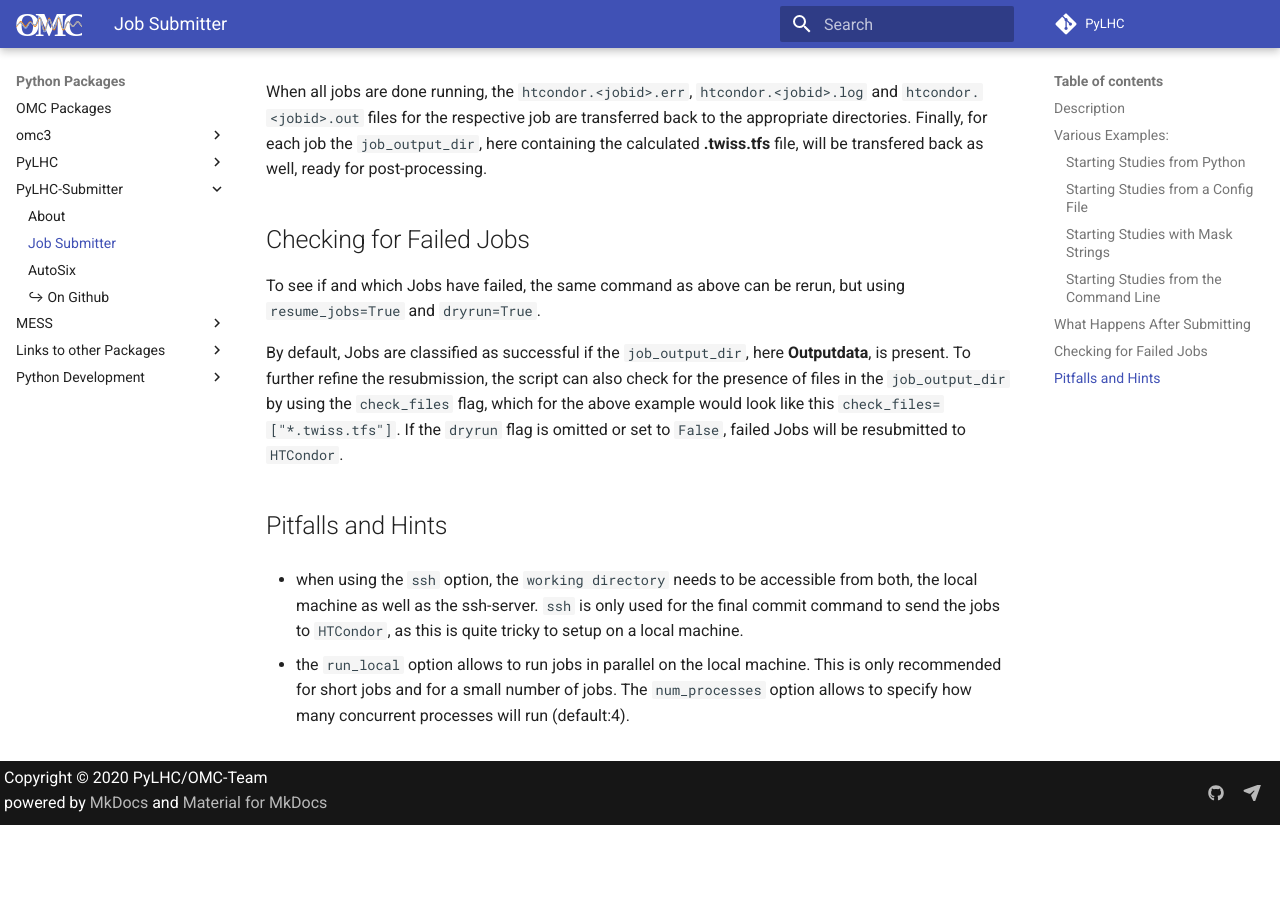
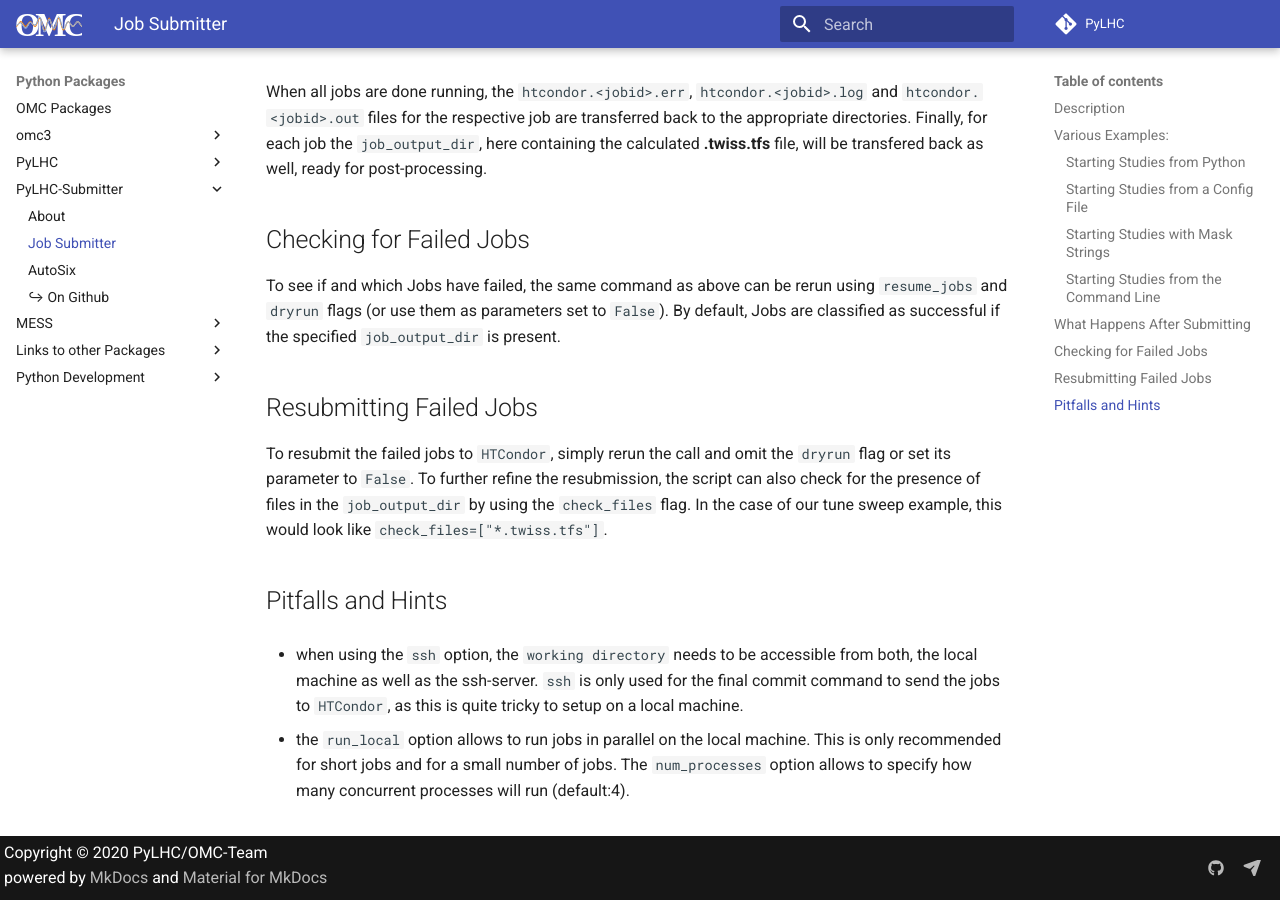
Before and after one commit to pylhc/pylhc.github.io, an MkDocs documentation site: the page built from docs/packages/pylhcsubmitter/job_submitter.md, in a window 1280 px wide and 900 px high, scrolled down 3733 px. Built offline with MkDocs 1.6.1 and Material for MkDocs 9.7.7, drawn with Linux system fonts in a browser that asks for light colours; before the commit the page ends 4558 px from its top, so only the background shows below that.

Commit message:
checks and resubmission

```diff
--- a/docs/packages/pylhcsubmitter/job_submitter.md
+++ b/docs/packages/pylhcsubmitter/job_submitter.md
@@ -239,11 +239,15 @@ Finally, for each job the `job_output_dir`, here containing the calculated **.tw
 
 ## Checking for Failed Jobs
 
-To see if and which Jobs have failed, the same command as above can be rerun, but using `resume_jobs=True` and `dryrun=True`.
+To see if and which Jobs have failed, the same command as above can be rerun using `resume_jobs` and `dryrun` flags (or use them as parameters set to `False`).
+By default, Jobs are classified as successful if the specified `job_output_dir` is present.
 <!-- TODO add example script output -->
-By default, Jobs are classified as successful if the `job_output_dir`, here **Outputdata**, is present.
-To further refine the resubmission, the script can also check for the presence of files in the `job_output_dir` by using the `check_files` flag, which for the above example would look like this `check_files=["*.twiss.tfs"]`.
-If the `dryrun` flag is omitted or set to `False`, failed Jobs will be resubmitted to `HTCondor`.
+
+## Resubmitting Failed Jobs
+
+To resubmit the failed jobs to `HTCondor`, simply rerun the call and omit the `dryrun` flag or set its parameter to `False`.
+To further refine the resubmission, the script can also check for the presence of files in the `job_output_dir` by using the `check_files` flag.
+In the case of our tune sweep example, this would look like `check_files=["*.twiss.tfs"]`.
 
 ## Pitfalls and Hints
 
```
